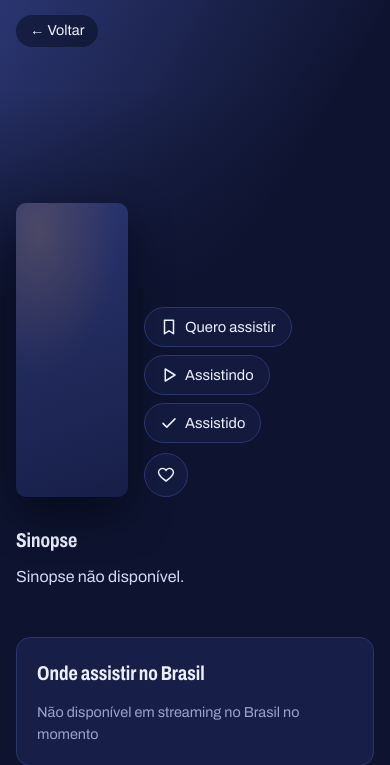
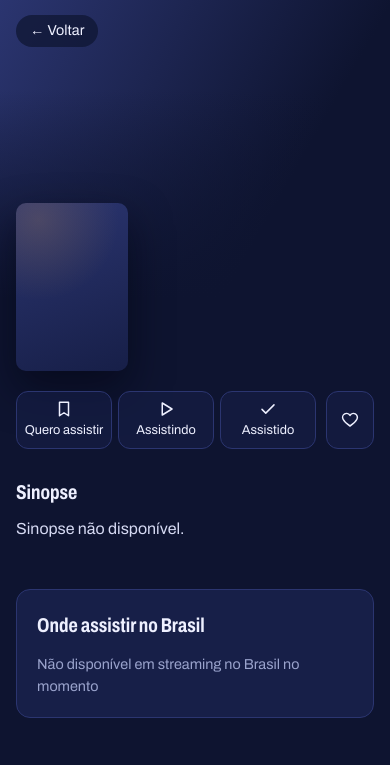
Before and after one commit to romanymelo/ondeparei, a FastAPI app: template app/templates/serie.html in a window 390 px wide. Shown: the part 118-883 px from the top of the page. Run offline with FastAPI, Linux system fonts and the light colour scheme; the template is opened without the code that fills it, so the values that code supplies are empty; parts of the project's set-up code (start-up, migrations or seed data) failed here and were passed over.

Commit message:
docs: marcações no README e ajustes visuais da revisão
No celular, o bloco de status sai da coluna estreita ao lado do pôster
e ocupa a largura toda, com as três opções lado a lado.

Co-Authored-By: Claude Opus 5.5 <noreply@anthropic.com>

```diff
--- a/app/static/style.css
+++ b/app/static/style.css
@@ -769,3 +769,14 @@ a.temporada:hover .titulo { color: var(--projetor); }
 @media (prefers-reduced-motion: reduce) {
   .status-opcao, .favorita, .marcar { transition: none; }
 }
+/* no celular, o bloco de status sai da coluna estreita ao lado do pôster e ocupa a largura toda */
+@media (max-width: 767px) {
+  .cabecalho-serie { display: grid; grid-template-columns: 112px minmax(0, 1fr); align-items: end; }
+  .cabecalho-serie .info { display: contents; }
+  .info-texto { grid-column: 2; padding-top: 72px; }
+  .status-serie { grid-column: 1 / -1; margin-top: 4px; align-items: stretch; }
+  .status-opcoes { flex: 1 1 0; min-width: 0; display: grid; grid-template-columns: repeat(3, minmax(0, 1fr)); gap: 6px; }
+  .status-opcao { flex-direction: column; justify-content: center; gap: 3px; padding: 8px 4px; border-radius: 12px; font-size: 0.8rem; text-align: center; }
+  .status-serie > form:last-of-type { display: flex; }
+  .favorita { flex-shrink: 0; width: 48px; height: auto; min-height: 44px; border-radius: 12px; }
+}
--- a/app/templates/serie.html
+++ b/app/templates/serie.html
@@ -16,6 +16,7 @@
       <div class="poster-grande poster-vazio" aria-hidden="true"><span>{{ serie.name }}</span></div>
     {% endif %}
     <div class="info">
+      <div class="info-texto">
       <h1>{{ serie.name }}</h1>
       {% if serie.original_name and serie.original_name != serie.name %}
         <p class="nome-original">{{ serie.original_name }}</p>
@@ -31,6 +32,7 @@
           <li><span class="nota">★ {{ serie.rating|nota }}</span> ({{ serie.vote_count|milhar }} votos)</li>
         {% endif %}
       </ul>
+      </div>
       {% include "_status.html" %}
     </div>
   </header>
```
Also changed, not shown: docs/superpowers/specs/2026-10-16-marcacoes-design.md (+1 -1 lines), README.md.
